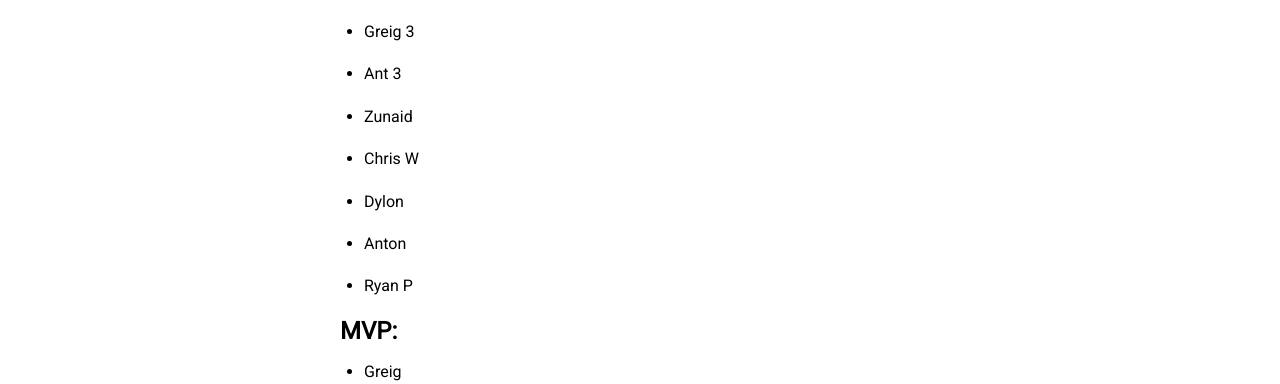
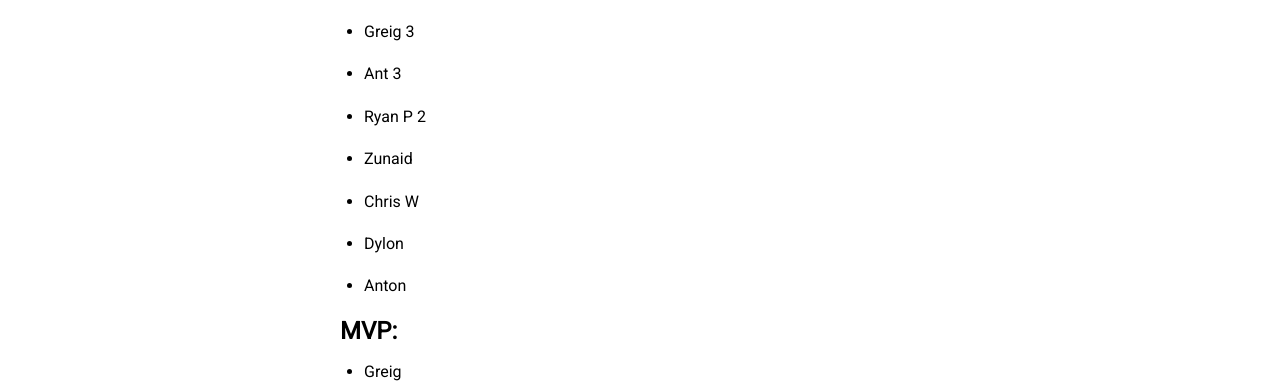
Before and after one commit to sundayrugby/sundayrugby.github.io, a Jekyll site: the page built from _posts/2022-05-29-H.md, in a window 1280 px wide and 900 px high, scrolled down 868 px. Shown: the part 153-537 px from the top of the window. Built offline with Jekyll 4.4.1, drawn with Linux system fonts in a browser that asks for light colours; nearby versions of some CDN libraries.

Commit message:
Update 2022-05-29-H.md

```diff
--- a/_posts/2022-05-29-H.md
+++ b/_posts/2022-05-29-H.md
@@ -36,6 +36,8 @@ image: 2022_05_29.jpg
 
 * Ant 3
 
+* Ryan P 2
+
 * Zunaid
 
 * Chris W
```
Also changed, not shown: other parts of _posts/2022-05-29-H.md (+0 -2 lines).
